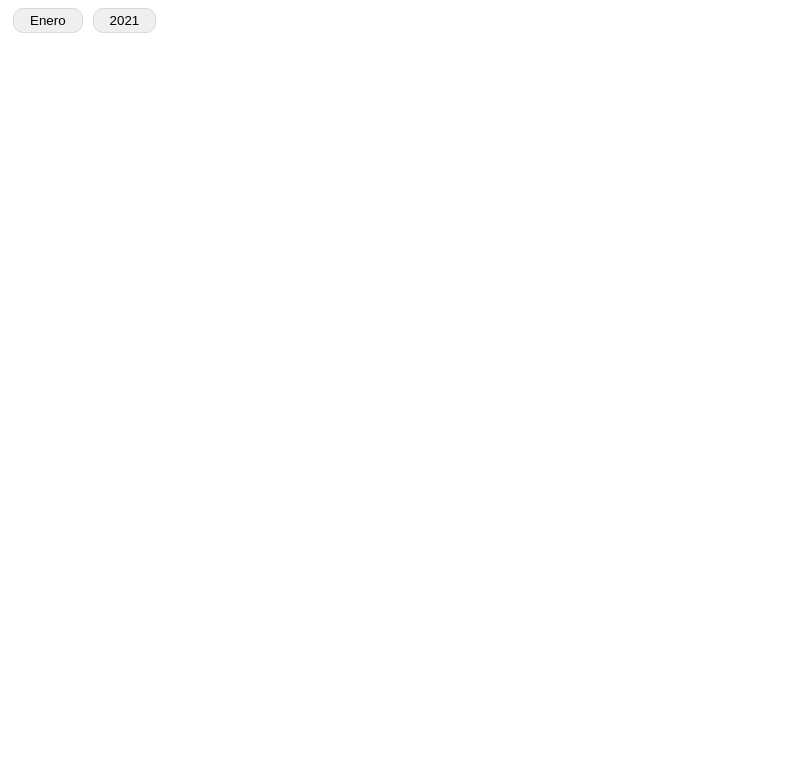
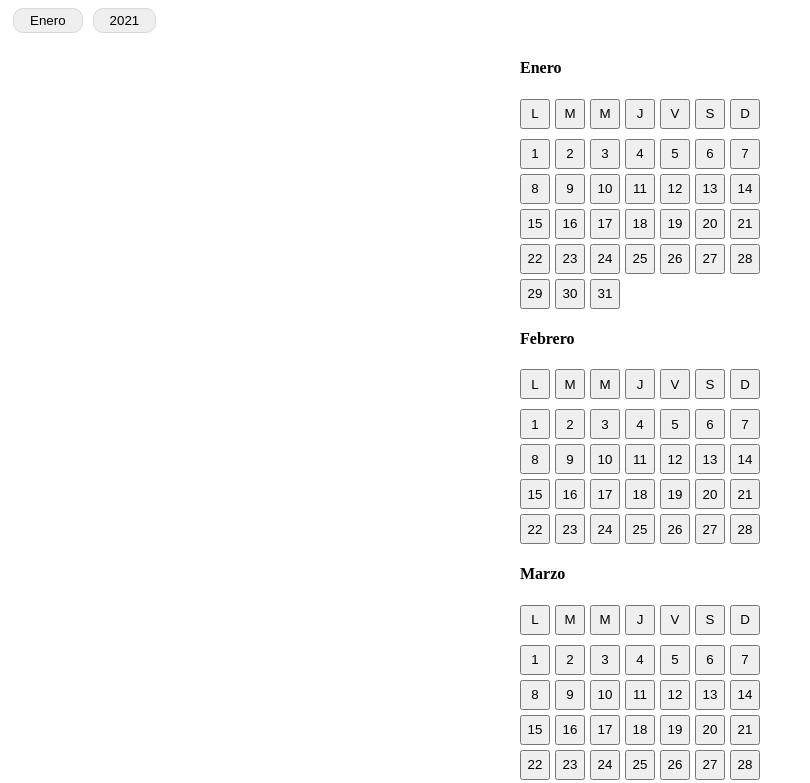
Before and after one commit to FxIvan/tools-reactjs, a Next.js app: page /calendario in a window 1280 px wide. Shown: the top 783 px of the page, without its empty margins (0-810 px from the left). Built offline with nearby package versions, Linux system fonts and the light colour scheme.

Commit message:
mostrando solo numeros

```diff
--- a/app/components/calendario/index.jsx
+++ b/app/components/calendario/index.jsx
@@ -1,5 +1,10 @@
 "use client";
-import { listMonths, listYears } from "@/constants/dates";
+import {
+  daysInitials,
+  listMonths,
+  listYears,
+  monthsAndDaysWithYears,
+} from "@/constants/dates";
 import { useState } from "react";
 
 function SelectorMonths({ months, defaultOption }) {
@@ -58,6 +63,41 @@ function SelectorYears({ years, defaultOption }) {
   );
 }
 
+function DatePicker({ dataCalendar, days }) {
+  const daysNumber = (dayMax) => {
+    const listOfDays = [];
+    for (let i = 1; i <= dayMax; i++) {
+      listOfDays.push(i);
+    }
+    return listOfDays;
+  };
+  return (
+    <div className="ctn-date-picker">
+      <div className="ctn-calendar">
+        {dataCalendar.map((monthAndDay, index) => (
+          <div key={index} className="ctn-month">
+            <h4>{monthAndDay.month}</h4>
+            <div className="ctn-days">
+              {days.map((day, index) => (
+                <button key={index} className="btn-day">
+                  {day}
+                </button>
+              ))}
+            </div>
+            <div className="ctn-day-number">
+              {daysNumber(monthAndDay.days).map((day, index) => (
+                <button key={index} className="btn-number">
+                  {day}
+                </button>
+              ))}
+            </div>
+          </div>
+        ))}
+      </div>
+    </div>
+  );
+}
+
 export default function Calendar() {
   return (
     <div className="ctn-calendar">
@@ -70,7 +110,7 @@ export default function Calendar() {
         </div>
       </div>
       <div className="ctn-calendar-date-picker">
-        <div></div>
+        <DatePicker dataCalendar={monthsAndDaysWithYears} days={daysInitials} />
       </div>
       <div className="ctn-calendar-hour-picker">
         <div></div>
--- a/constants/dates.js
+++ b/constants/dates.js
@@ -26,7 +26,9 @@ export const listYears = [
   "2030",
 ];
 
-export const monthsAndDaysWithYeaers = [
+export const daysInitials = ["L", "M", "M", "J", "V", "S", "D"];
+
+export const monthsAndDaysWithYears = [
   {
     month: "Enero",
     days: 31,
--- a/styles/calendario.scss
+++ b/styles/calendario.scss
@@ -39,4 +39,37 @@
       }
     }
   }
+
+  &-date-picker{
+    display: flex;
+    flex-wrap: wrap;
+    justify-content: center;
+    .ctn-days, .ctn-day-number {
+      display: grid;
+      grid-template-columns: repeat(7, 1fr);
+      grid-gap: 5px;
+      margin: 10px 0;
+      .btn-day, .btn-number {
+        display: flex;
+        justify-content: center;
+        align-items: center;
+        width: 30px;
+        height: 30px;
+        cursor: pointer;
+        &.disabled {
+          color: #d9d9d9;
+          cursor: not-allowed;
+        }
+        &.selected {
+          background-color: #d9d9d9;
+        }
+        &.today {
+          background-color: #f2f2f2;
+        }
+        &:hover {
+          background-color: #f2f2f2;
+        }
+      }
+    }
+  }
 }
```
